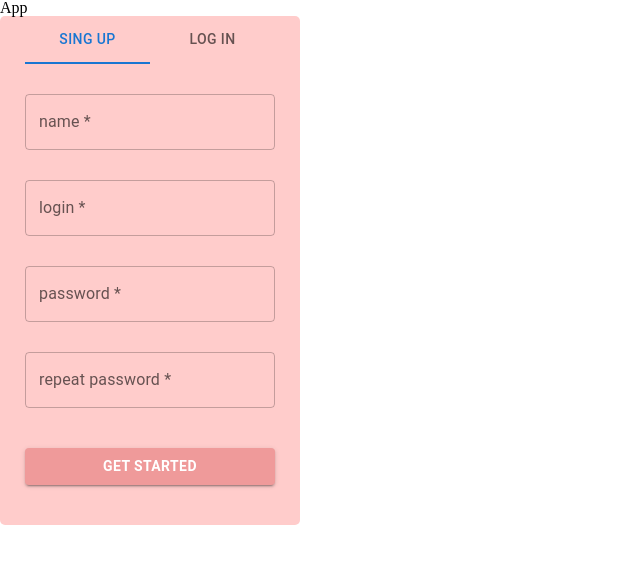
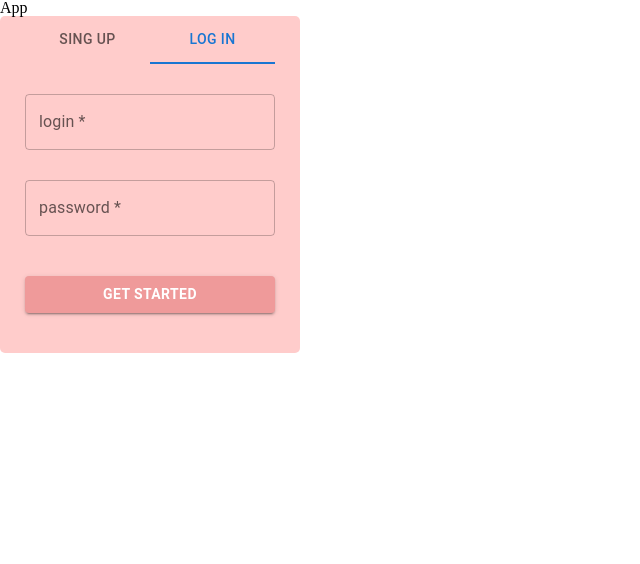
Before and after one commit to AelxRmoan/rs-lang, a React app: page / in a window 1280 px wide. Shown: the top 564 px of the page, without its empty margins (0-640 px from the left). Built offline with nearby package versions, Linux system fonts and the light colour scheme.

Commit message:
refactor: refactor sing up form and rename mui button

```diff
--- a/src/components/SingUpForm/LogMenu/index.tsx
+++ /dev/null
@@ -1,33 +0,0 @@
-import React, { useState } from 'react';
-import { Tabs, Tab, AppBar } from '@mui/material';
-import { Input } from '../Input';
-import css from './styles.css';
-import { LogIn } from '../LogIn';
-import { SignUp } from '../SignUp';
-
-export const LogMenu = () => {
-  const [value, setValue] = useState(0);
-
-  const TabPanel = (props: any) => {
-    const { children, value, index } = props;
-    return <div>{value === index && children}</div>;
-  };
-
-  const handleTabs = (e: React.SyntheticEvent, val: number) => {
-    setValue(val);
-  };
-  return (
-    <>
-      <Tabs className={css.menu} value={value} onChange={handleTabs}>
-        <Tab className={css.tab} label="Sing Up" />
-        <Tab className={css.tab} label="Log In" />
-      </Tabs>
-      <TabPanel value={value} index={0}>
-        <SignUp />
-      </TabPanel>
-      <TabPanel value={value} index={1}>
-        <LogIn />
-      </TabPanel>
-    </>
-  );
-};
--- a/src/components/SingUpForm/LogMenu/styles.css
+++ /dev/null
@@ -1,8 +0,0 @@
-.menu {
-  display: flex;
-  justify-content: center;
-}
-
-.tab {
-  width: 50%;
-}
--- a/src/components/SingUpForm/MuiButton/index.tsx
+++ b/src/components/SingUpForm/MuiButton/index.tsx
@@ -2,16 +2,16 @@ import { CssBaselineProps } from '@mui/material';
 import { CSSObject } from '@mui/styled-engine-sc';
 import React, { Children } from 'react';
 import css from './styles.css';
-import { Button } from '@mui/material';
+import { Button as MuiButton } from '@mui/material';
 
 interface Props {
   onClick: (event: React.MouseEvent<HTMLButtonElement>) => void;
 }
 
-export const MuiButton: React.FC<Props> = ({ children, onClick }) => {
+export const Button: React.FC<Props> = ({ children, onClick }) => {
   return (
-    <Button variant="contained" onClick={onClick} className={css.button}>
+    <MuiButton variant="contained" onClick={onClick} className={css.button}>
       {children}
-    </Button>
+    </MuiButton>
   );
 };
--- /dev/null
+++ b/src/components/SingUpForm/TabPanel/index.tsx
@@ -0,0 +1,6 @@
+import React from 'react';
+
+export const TabPanel = (props: any) => {
+  const { children, value, index } = props;
+  return <div>{value === index && children}</div>;
+};
--- a/src/components/SingUpForm/index.tsx
+++ b/src/components/SingUpForm/index.tsx
@@ -1,14 +1,32 @@
 import React, { useState } from 'react';
 import css from './styles.css';
-import { MuiButton } from './MuiButton';
-import { Input } from './Input';
-import { LogMenu } from './LogMenu';
+import { Button as MuiButton } from './MuiButton';
+import { Tabs, Tab } from '@mui/material';
+import { TabPanel } from './TabPanel';
+import { LogIn } from './LogIn';
+import { SignUp } from './SignUp';
+
+enum TabsEnum {
+  SignUp,
+  LogIn,
+}
 
 export const SignUpForm = () => {
+  const [currentTab, setCurrentTab] = useState(TabsEnum.LogIn);
+
+  const handleTabs = (e: React.SyntheticEvent, val: number) => {
+    setCurrentTab(val);
+  };
+
   return (
     <div className={css.form}>
       <div className={css.formWrapper}>
-        <LogMenu />
+        <Tabs className={css.menu} value={currentTab} onChange={handleTabs}>
+          <Tab className={css.tab} label="Sing Up" />
+          <Tab className={css.tab} label="Log In" />
+        </Tabs>
+        {currentTab === TabsEnum.SignUp && <SignUp />}
+        {currentTab === TabsEnum.LogIn && <LogIn />}
         <MuiButton onClick={() => {}}>Get started</MuiButton>
       </div>
     </div>
--- a/src/components/SingUpForm/styles.css
+++ b/src/components/SingUpForm/styles.css
@@ -14,3 +14,12 @@
 .buttonWrapper {
   display: flex;
 }
+
+.menu {
+  display: flex;
+  justify-content: center;
+}
+
+.tab {
+  width: 50%;
+}
```
Also changed, not shown: .eslintrc.json.
